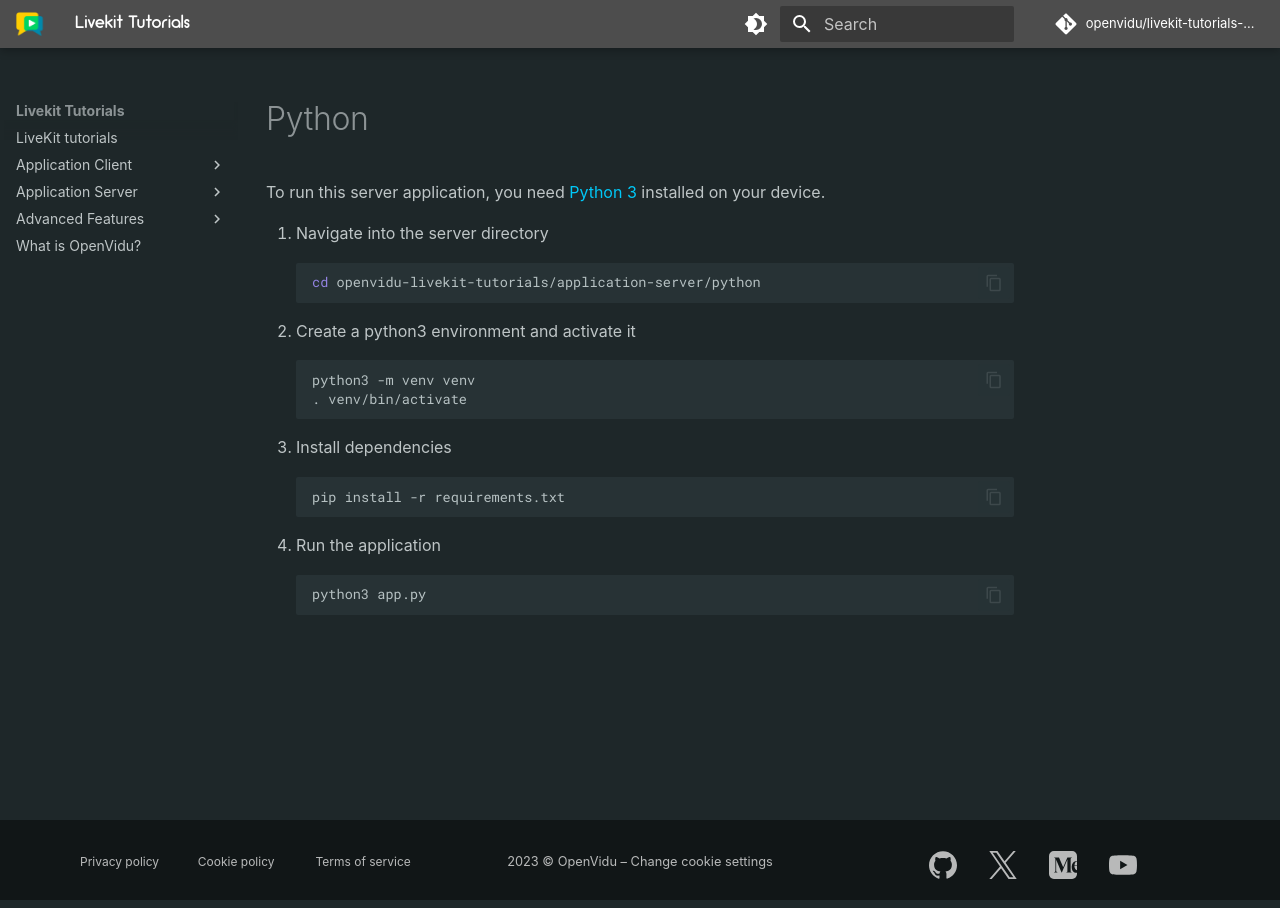
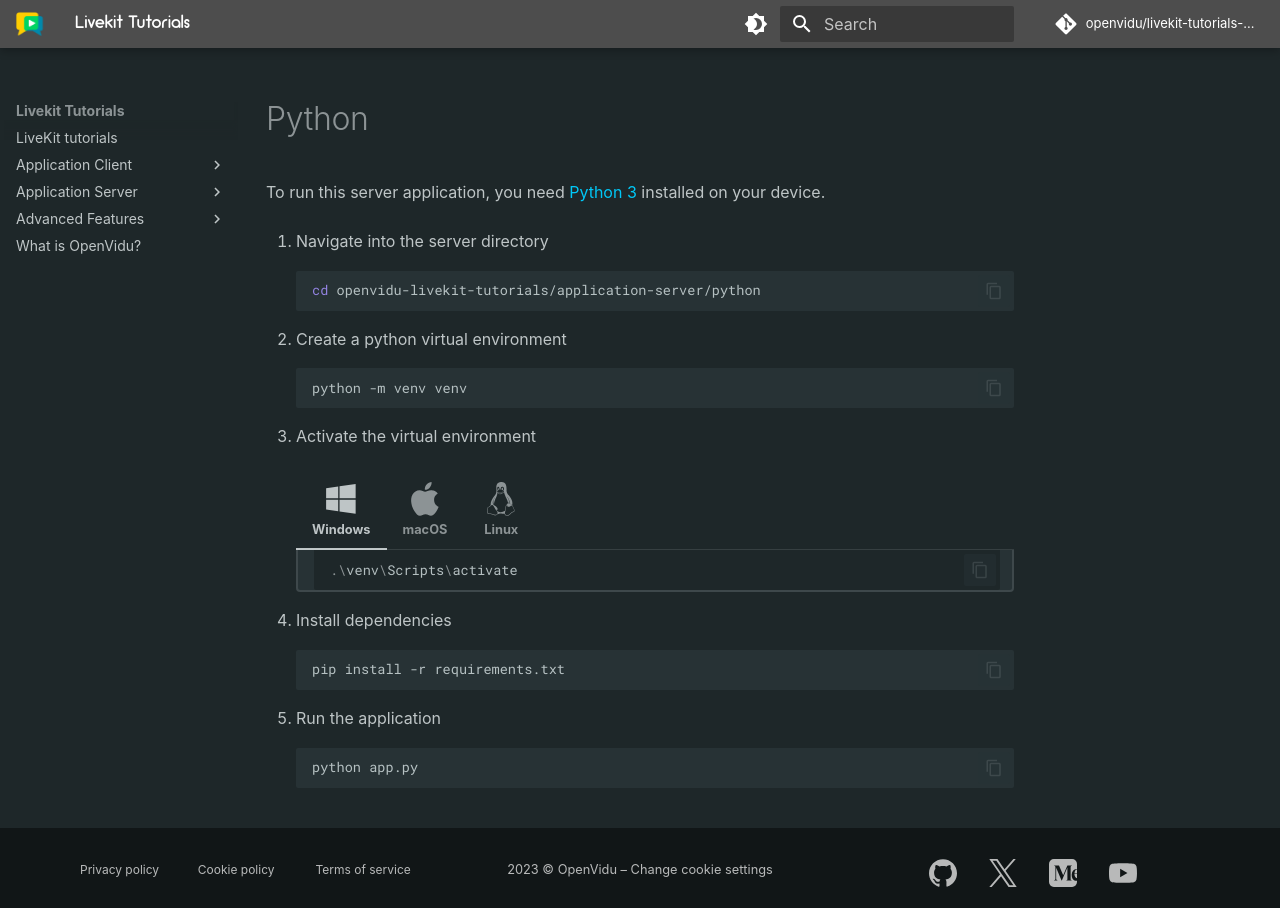
Before and after one commit to sanyaade-teachings/livekit-tutorials-docs, an MkDocs documentation site: the page built from docs/tutorials/shared/python.md, in a window 1280 px wide. Built offline with MkDocs 1.6.1 and Material for MkDocs 9.7.7, drawn with Linux system fonts in a browser that asks for light colours; some web fonts are replaced; comment, search, counter and statistics services are not loaded.

Commit message:
Update Python server tutorial running instructions

````diff
--- a/docs/tutorials/shared/python.md
+++ b/docs/tutorials/shared/python.md
@@ -1,19 +1,45 @@
 To run this server application, you need [Python 3](https://www.python.org/downloads/){:target="\_blank"} installed on your device.
 
-1. Navigate into the server directory
-```bash
-cd openvidu-livekit-tutorials/application-server/python
-```
-2. Create a python3 environment and activate it
-```bash
-python3 -m venv venv
-. venv/bin/activate
-```
-3. Install dependencies
-```bash
-pip install -r requirements.txt
-```
-4. Run the application
-```bash
-python3 app.py
-```
+1.  Navigate into the server directory
+
+    ```bash
+    cd openvidu-livekit-tutorials/application-server/python
+    ```
+
+2.  Create a python virtual environment
+
+    ```bash
+    python -m venv venv
+    ```
+
+3.  Activate the virtual environment
+
+    === ":fontawesome-brands-windows:{.icon .lg-icon .tab-icon} Windows"
+
+        ```powershell
+        .\venv\Scripts\activate
+        ```
+
+    === ":simple-apple:{.icon .lg-icon .tab-icon} macOS"
+
+        ```bash
+        . ./venv/bin/activate
+        ```
+
+    === ":simple-linux:{.icon .lg-icon .tab-icon} Linux"
+
+        ```bash
+        . ./venv/bin/activate
+        ```
+
+4.  Install dependencies
+
+    ```bash
+    pip install -r requirements.txt
+    ```
+
+5.  Run the application
+
+    ```bash
+    python app.py
+    ```
````
